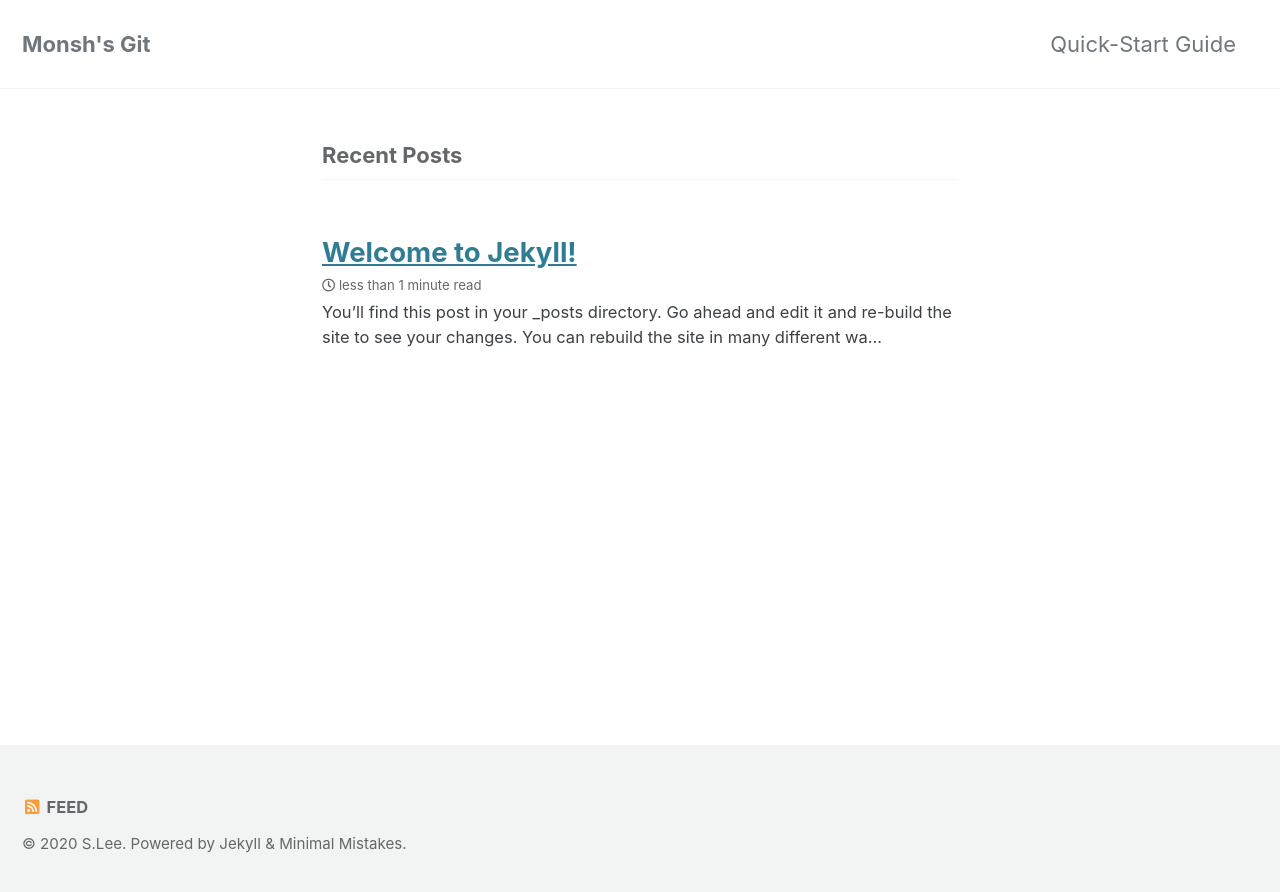
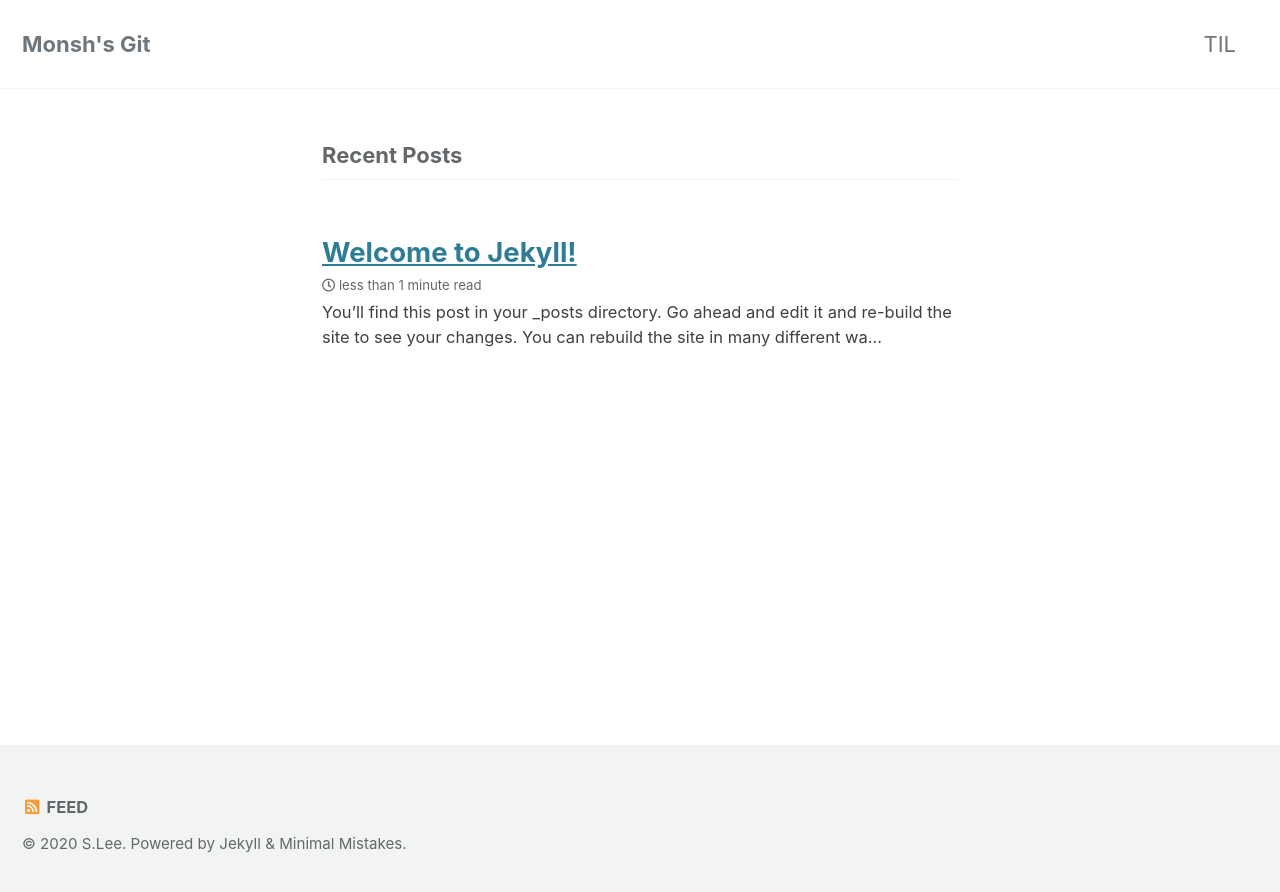
Before and after one commit to monsh-git/monsh-git.github.io, a Jekyll site: the page built from index.markdown, in a window 1280 px wide. Shown: the top 892 px of the page. Built offline with Jekyll 4.4.1, drawn with Linux system fonts in a browser that asks for light colours; cached includes are drawn as plain includes; the list of posts is cut into pages by our own code.

Commit message:
2020-09-02

```diff
--- a/_data/navigation.yml
+++ b/_data/navigation.yml
@@ -1,7 +1,7 @@
 # main links
 main:
-  - title: "Quick-Start Guide"
-    url: https://mmistakes.github.io/minimal-mistakes/docs/quick-start-guide/
+  - title: "TIL"
+    url: https://monsh-git.github.io/TIL/
   # - title: "About"
   #   url: https://mmistakes.github.io/minimal-mistakes/about/
   # - title: "Sample Posts"
```
